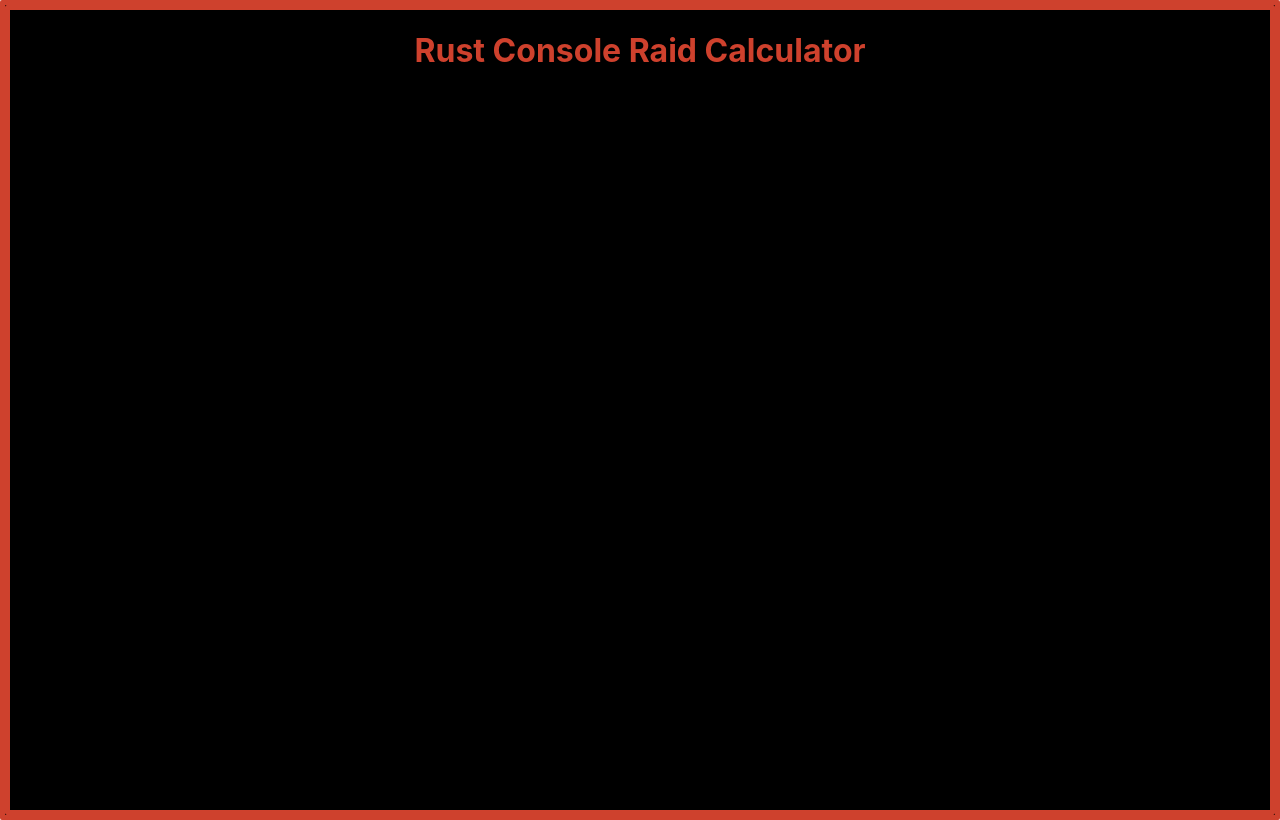
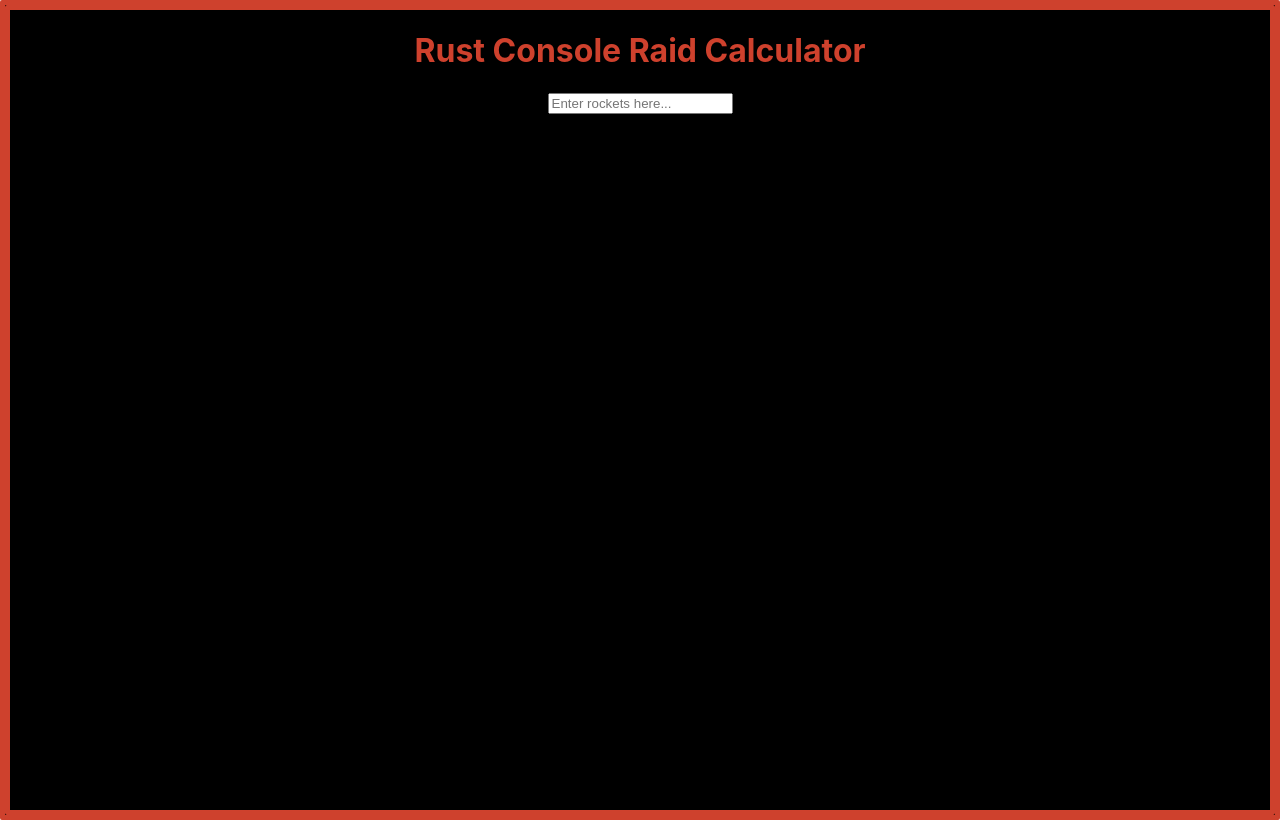
Before and after one commit to zakaryjs/Project_-_Rust-Console-Raid-Calculator-React, a React (Create React App) app: page / in a window 1280 px wide. Built offline with nearby package versions, Linux system fonts and the light colour scheme.

Commit message:
feat: added very basic rocket calculation, which logs to console

```diff
--- /dev/null
+++ b/src/components/RaidCalcForm.jsx
@@ -0,0 +1,40 @@
+import { useState } from "react";
+
+
+export default function RaidCalcForm( { onFormSubmit }) {
+    const [rocketQuery, setRocketQuery] = useState(0)
+
+    async function FormSubmit(event) {
+        event.preventDefault()
+        onFormSubmit(rocketQuery)
+        console.log(`Calculating the raid cost for ${rocketQuery} rockets...`)
+        calculateRocket(rocketQuery)
+
+
+    }
+
+    let handleValueChange = (event) => {
+        setRocketQuery(event.target.value)
+    }
+
+    function calculateRocket(rocketValue) {
+        let sulphur = (rocketValue*1400)
+        let pipes = (rocketValue*2)
+        let gunpowder = (rocketValue*150)
+        let explosives = (rocketValue*10)
+        console.log(`The sulphur cost for ${rocketValue} rockets is ${sulphur} sulphur.`)
+        console.log(`The pipe cost for ${rocketValue} rockets is ${pipes} pipes.`)
+        console.log(`The gunpowder cost for ${rocketValue} rockets is ${gunpowder} gunpowder.`)
+        console.log(`The explosives cost for ${rocketValue} rockets is ${explosives} explosives.`)
+        return sulphur, pipes, gunpowder, explosives
+    }
+
+
+    return (
+        <div id='searchBar'>
+            <form name="searchForm" id="searchBarForm" onSubmit={FormSubmit}>
+            <input type="text" onChange={handleValueChange} id="searchName" placeholder="Enter rockets here..." />
+            </form>
+        </div>
+        )
+}
--- a/src/components/RustRaidParent.jsx
+++ b/src/components/RustRaidParent.jsx
@@ -1,12 +1,20 @@
 import header from "./Header";
 import '../styles/RustRaidParent.css'
+import { useState } from "react";
+import RaidCalcForm from "./RaidCalcForm";
 
 export default function RustRaidParent() {
 
+    const [rocketValue, setRocketValue] = useState(0)
+
+    const handleFormSubmit = (data) => {
+        setRocketValue(data)
+    }
 
     return (
         <div className="App">
             {header}
+            <RaidCalcForm onFormSubmit={handleFormSubmit} />
         </div>
     )
 }
```
